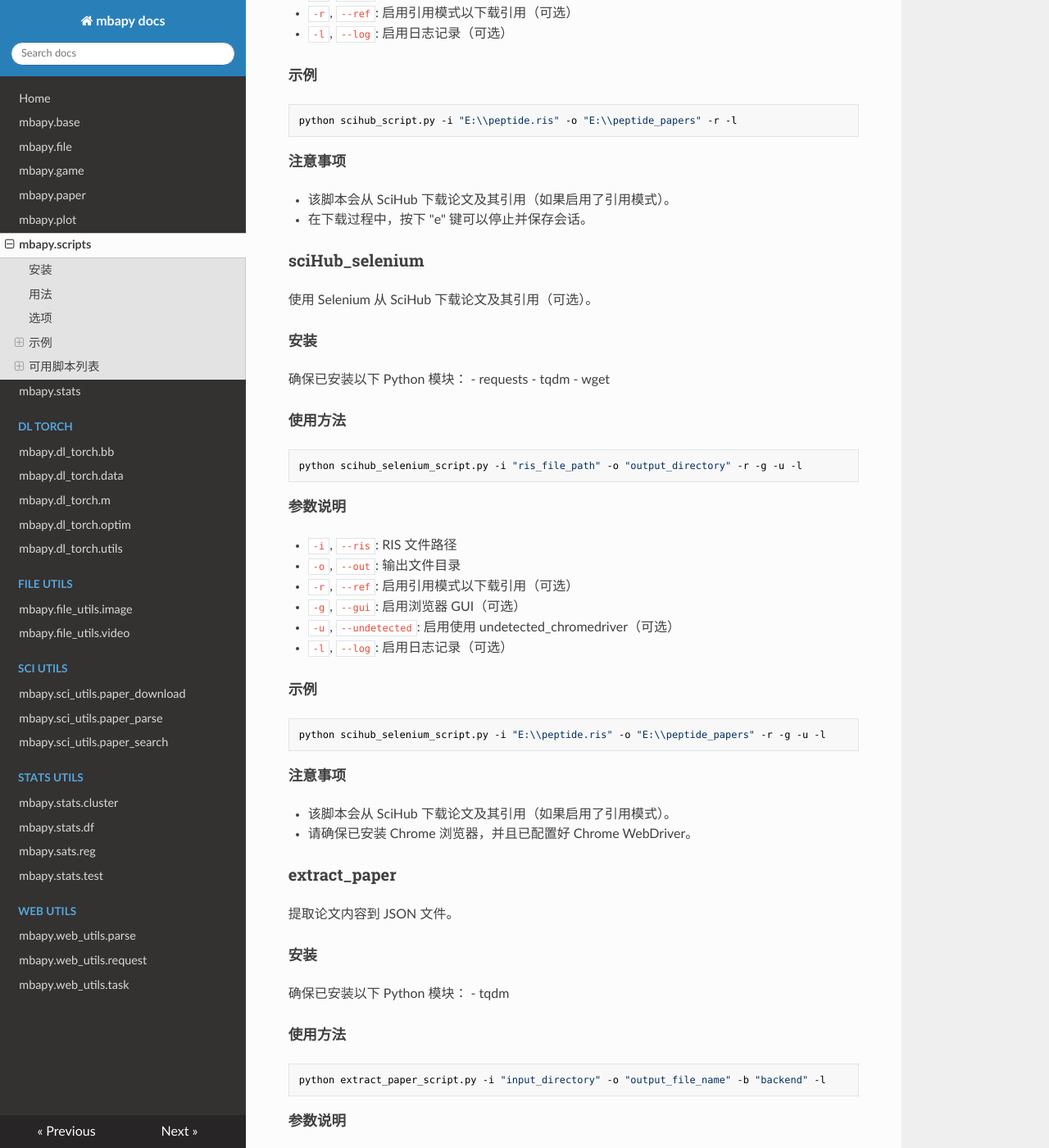
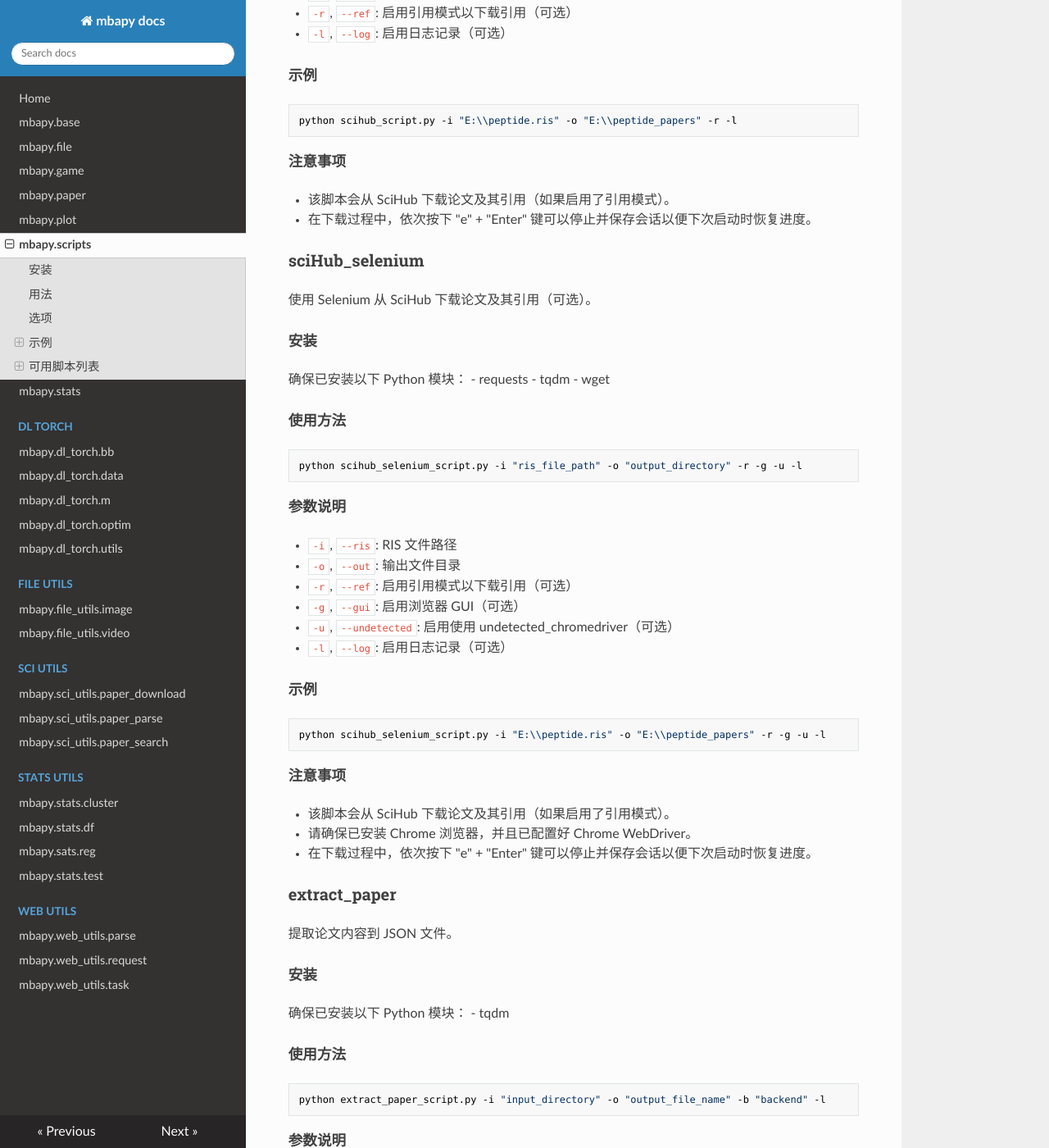
Before and after one commit to BHM-Bob/BA_PY, an MkDocs documentation site: the page built from docs/scripts.md, in a window 1280 px wide and 1400 px high, scrolled down 2012 px. Shown: the whole window at 82% size. Built offline with MkDocs 1.6.1, drawn with Linux system fonts in a browser that asks for light colours; nearby versions of some CDN libraries.

Commit message:
fix-docs: index.md and scripts.md fix-code: add fmt param to dl_torch.utils.format_secs

```diff
--- a/docs/scripts.md
+++ b/docs/scripts.md
@@ -54,7 +54,7 @@ python cnipa_script.py -q "peptide" -o "E:\\peptide_patents" -m "E:\\easyocr_mod
 - 请确保已准备好验证码识别所需的模型文件（如果使用了自定义模型）。
 - 脚本执行过程中保持浏览器窗口最大化并且为置顶状态。
 
-### SciHub
+### sciHub
 从 SciHub 下载论文及其引用（可选）。
 ##### 安装
 确保已安装以下 Python 模块：
@@ -78,7 +78,7 @@ python scihub_script.py -i "E:\\peptide.ris" -o "E:\\peptide_papers" -r -l
 
 ##### 注意事项
 - 该脚本会从 SciHub 下载论文及其引用（如果启用了引用模式）。
-- 在下载过程中，按下 "e" 键可以停止并保存会话。
+- 在下载过程中，依次按下 "e" + "Enter" 键可以停止并保存会话以便下次启动时恢复进度。
 
 ### sciHub_selenium
 使用 Selenium 从 SciHub 下载论文及其引用（可选）。
@@ -109,6 +109,7 @@ python scihub_selenium_script.py -i "E:\\peptide.ris" -o "E:\\peptide_papers" -r
 ##### 注意事项
 - 该脚本会从 SciHub 下载论文及其引用（如果启用了引用模式）。
 - 请确保已安装 Chrome 浏览器，并且已配置好 Chrome WebDriver。
+- 在下载过程中，依次按下 "e" + "Enter" 键可以停止并保存会话以便下次启动时恢复进度。
 
 
 ### extract_paper
```
Also changed, not shown: docs/index.md (line endings or trailing spaces), 1 other file.
